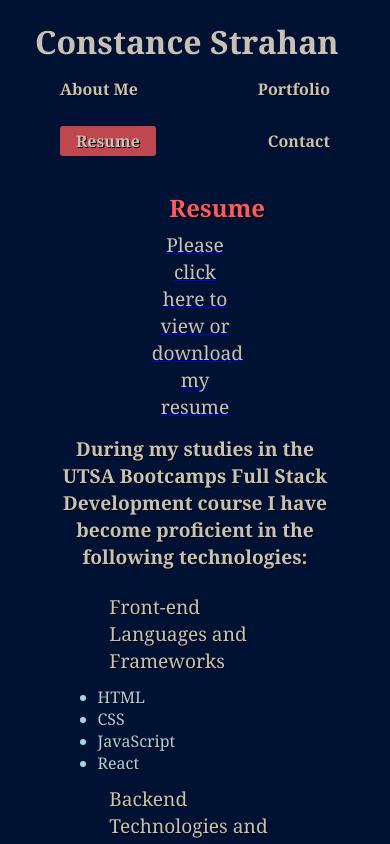
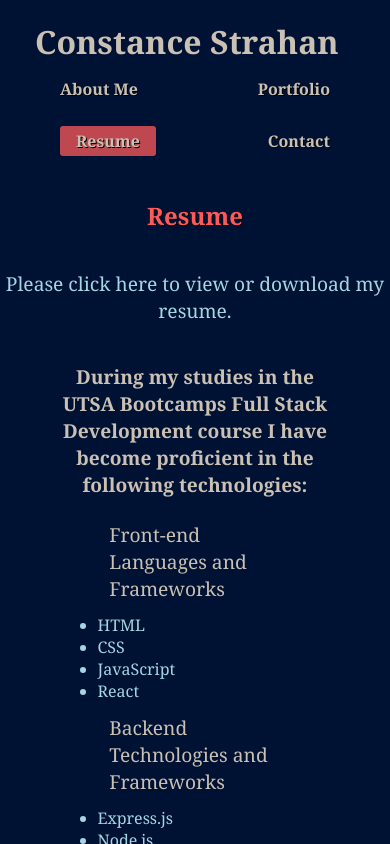
Before and after one commit to ConnieMarie/react-port, a React (Create React App) app: page / in a window 390 px wide. Both pictures are taken after a click on the item "Resume". Shown: the top 844 px of the page. Built offline with nearby package versions, Linux system fonts and the light colour scheme.

Commit message:
css adjustments

```diff
--- a/src/App.css
+++ b/src/App.css
@@ -123,18 +123,15 @@ header nav ul li:hover {
 }
 
 .project-container {
-  color: var(--tertiary);
   display: flex;
-  justify-content: space-around;
   flex-wrap: wrap;
+  margin: auto;
 }
 
 .project-display {
   position: relative;
-  margin: auto;
-  display: flex;
-  flex-wrap: wrap;
-  border: 2px solid var(--secondary);
+  width: 50%;
+  padding: 5px;
 }
 
 .project-label {
@@ -142,7 +139,7 @@ header nav ul li:hover {
   bottom: 20px;
   right: 20px;
   border-radius: 10px;
-  background-color: rgb(251, 212, 213, 0.75);
+  background-color: rgb(202, 192, 179, 0.75);
   color: var(--primary);
   padding-left: 20px;
   padding-right: 20px;
@@ -171,20 +168,14 @@ header nav ul li:hover {
 }
 
 .project-img {
-  height: 40vh;
-  width: 49vw;
-}
-
-#first-project-img {
-  height: 95%;
-  width: 58%;
-  position: relative;
-  left: 21%;
+  height: 100%;
+  width: 100%;
   border: 2px solid var(--secondary);
 }
 
-.qr-container p {
-  color: var(--secondary);
+#resume-link {
+  color:#a5d6e4;
+  text-decoration: none;
   width: 80%;
   font-size: larger;
   text-align: center;
@@ -192,10 +183,8 @@ header nav ul li:hover {
   padding: 3%;
 }
 
-.resume-proficiencies {
-  color: #a5d6e4;
-  text-shadow: 1px 1px black;
-  margin: auto;
+#resume-link:hover {
+  color:#FF595A;
 }
 
 .resume-proficiencies h3 {
@@ -219,7 +208,6 @@ header nav ul li:hover {
 
 .resume-proficiencies li {
   color: #a5d6e4;
-  text-shadow: 1px 1px black;
   margin: auto;
   width: 50%;
 }
@@ -321,10 +309,6 @@ textarea {
 }
 
 @media screen and (max-width: 980px) {
-  .project-img {
-    height: 250px;
-    width: 200px;
-  }
 
   .about-me-container {
     margin: auto;
@@ -340,9 +324,13 @@ textarea {
     bottom: 40vh;
   }
 
+  .project-display {
+    width: 50%;
+    padding: 5px;
+  }
+
   .project-img {
-    height: 250px;
-    width: 485px;
+    width: 100%;
   }
 }
 
@@ -357,10 +345,12 @@ textarea {
     height: 100%;
     width: 100%;
   }
+  .project-display {
+    width: 100%;
+  }
 
   .project-img {
-    height: 200px;
-    width: 380px;
+    width: 100%;
   }
 }
 
@@ -377,16 +367,11 @@ textarea {
     width: 100%;
   }
 
-  #first-project-img {
-    height: 85%;
-    width: 90%;
-    position: relative;
-    left: 5%;
+  .project-display {
+    width: 100%;
   }
 
   .project-img {
-    height: 143px;
-    width: 285px;
-    position: relative;
+    width: 100%;
   }
 }
--- a/src/components/Resume/index.js
+++ b/src/components/Resume/index.js
@@ -2,16 +2,13 @@ import React from "react";
 
 function Resume() {
   return (
-    <section>
-      <div className="qr-container">
+    <section className="resume">
         <h2 className="pageTitle">Resume</h2>
-        <a href="https://drive.google.com/file/d/1hklO9Bfuv0fgHgWYYQtMem9Yoq44VfOO/view?usp=sharing">
+        <a id="resume-link" href="https://drive.google.com/file/d/1hklO9Bfuv0fgHgWYYQtMem9Yoq44VfOO/view?usp=sharing">
         <p>
-          Please click here to view or download my resume
+          Please click here to view or download my resume.
         </p>
         </a>
-
-      </div>
       <div className="resume-proficiencies">
       <h3>
         During my studies in the UTSA Bootcamps Full Stack Development course I
```
